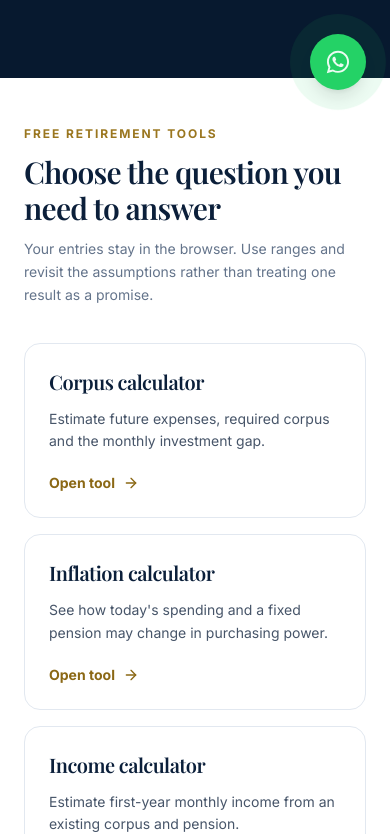
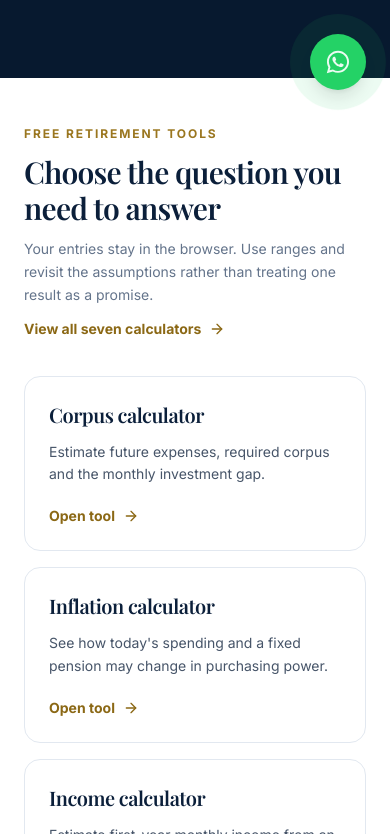
Before and after one commit to ethereum007/sohowealth1, a Next.js app: page /retirement-planning in a window 390 px wide. Shown: the part 730-1564 px from the top of the page. Built offline with nearby package versions, Linux system fonts and the light colour scheme; no server answers.

Commit message:
feat: link retirement calculators directory

```diff
--- a/src/app/retirement-planning/page.tsx
+++ b/src/app/retirement-planning/page.tsx
@@ -248,7 +248,7 @@ export default function RetirementPlanningPage() {
 
       <section className="border-b border-slate-200 bg-white py-12 lg:py-16" aria-labelledby="retirement-tools-heading">
         <div className="container mx-auto max-w-6xl px-6 lg:px-8">
-          <div className="flex flex-col justify-between gap-3 md:flex-row md:items-end"><div><p className="text-xs font-bold uppercase tracking-[0.16em] text-[#9A761F]">Free retirement tools</p><h2 id="retirement-tools-heading" className="mt-3 font-display text-3xl font-semibold text-[#0B1F3A]">Choose the question you need to answer</h2></div><p className="max-w-xl text-sm leading-relaxed text-slate-500">Your entries stay in the browser. Use ranges and revisit the assumptions rather than treating one result as a promise.</p></div>
+          <div className="flex flex-col justify-between gap-3 md:flex-row md:items-end"><div><p className="text-xs font-bold uppercase tracking-[0.16em] text-[#9A761F]">Free retirement tools</p><h2 id="retirement-tools-heading" className="mt-3 font-display text-3xl font-semibold text-[#0B1F3A]">Choose the question you need to answer</h2></div><div className="max-w-xl"><p className="text-sm leading-relaxed text-slate-500">Your entries stay in the browser. Use ranges and revisit the assumptions rather than treating one result as a promise.</p><Link href="/tools/retirement-planning-calculators" className="mt-3 inline-flex items-center text-sm font-bold text-[#8B6815]">View all seven calculators <ArrowRight className="ml-2 h-4 w-4" /></Link></div></div>
           <ul className="mt-9 grid gap-4 sm:grid-cols-2 lg:grid-cols-4">
             {retirementTools.map((tool) => <li key={tool.href}><Link href={tool.href} className="group flex h-full flex-col rounded-2xl border border-slate-200 p-6 transition hover:-translate-y-1 hover:border-[#C9A84C] hover:shadow-lg focus-visible:outline focus-visible:outline-2 focus-visible:outline-offset-4 focus-visible:outline-[#9A761F]"><h3 className="font-display text-xl font-semibold text-[#0B1F3A]">{tool.title}</h3><p className="mt-3 flex-1 text-sm leading-relaxed text-slate-600">{tool.text}</p><span className="mt-5 inline-flex items-center text-sm font-bold text-[#8B6815]">Open tool <ArrowRight className="ml-2 h-4 w-4 transition group-hover:translate-x-1" /></span></Link></li>)}
           </ul>
--- a/src/components/layout/Footer.tsx
+++ b/src/components/layout/Footer.tsx
@@ -19,6 +19,7 @@ const audienceLinks = [
   { name: "Who We Serve", href: "/who-we-serve" },
   { name: "Retirement Planning", href: "/retirement-planning" },
   { name: "EPF vs PPF vs NPS", href: "/insights/epf-vs-ppf-vs-nps" },
+  { name: "All Retirement Calculators", href: "/tools/retirement-planning-calculators" },
   { name: "Retirement Calculator", href: "/tools/retirement-calculator" },
   { name: "Inflation Calculator", href: "/tools/retirement-inflation-calculator" },
   { name: "Income Calculator", href: "/tools/retirement-income-calculator" },
--- a/src/components/layout/Header.tsx
+++ b/src/components/layout/Header.tsx
@@ -66,6 +66,11 @@ const audienceLinks: MenuLink[] = [
     name: "Retirement Planning",
     href: "/retirement-planning",
     description: "Turn savings, pensions and NPS into a resilient retirement-income plan.",
+  },
+  {
+    name: "All Retirement Calculators",
+    href: "/tools/retirement-planning-calculators",
+    description: "Choose from seven free tools for corpus, income, EPF, PPF and NPS.",
   },
   {
     name: "Retirement Calculator",
```
